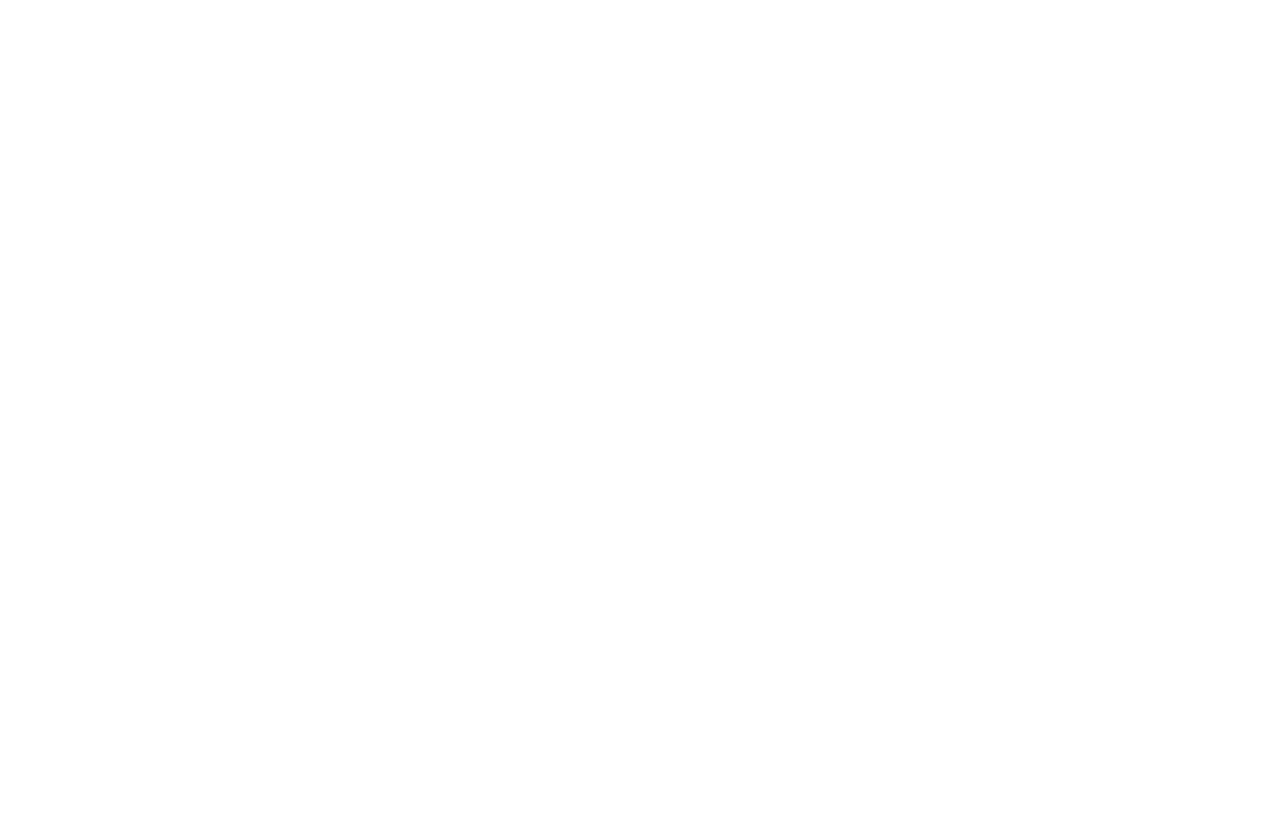
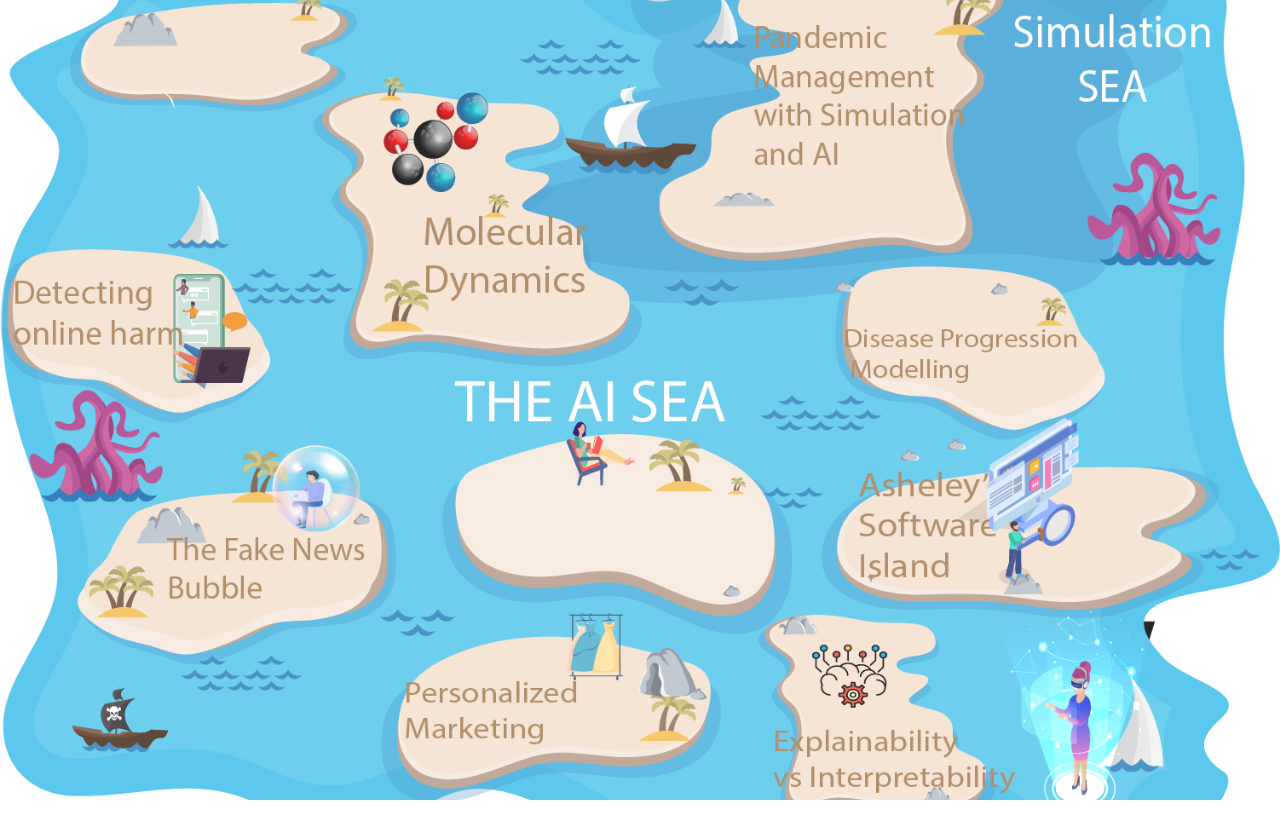
Before and after one commit to rumineykova/AITreasureHunt, a plain HTML site: page index.html in a window 1280 px wide. Shown: the top 838 px of the page. Drawn offline with Linux system fonts and the light colour scheme; grey boxes are pictures that could not be loaded.

Commit message:
Update index.html

```diff
--- a/index.html
+++ b/index.html
@@ -19,7 +19,7 @@
 
 }
 .bgimg-1 {
-  background-image: url("Images/TreasureMapIslandV1.png");
+  background-image: url("Images/TreasureMapV1.png");
   height: 100%;
 }
 
```
